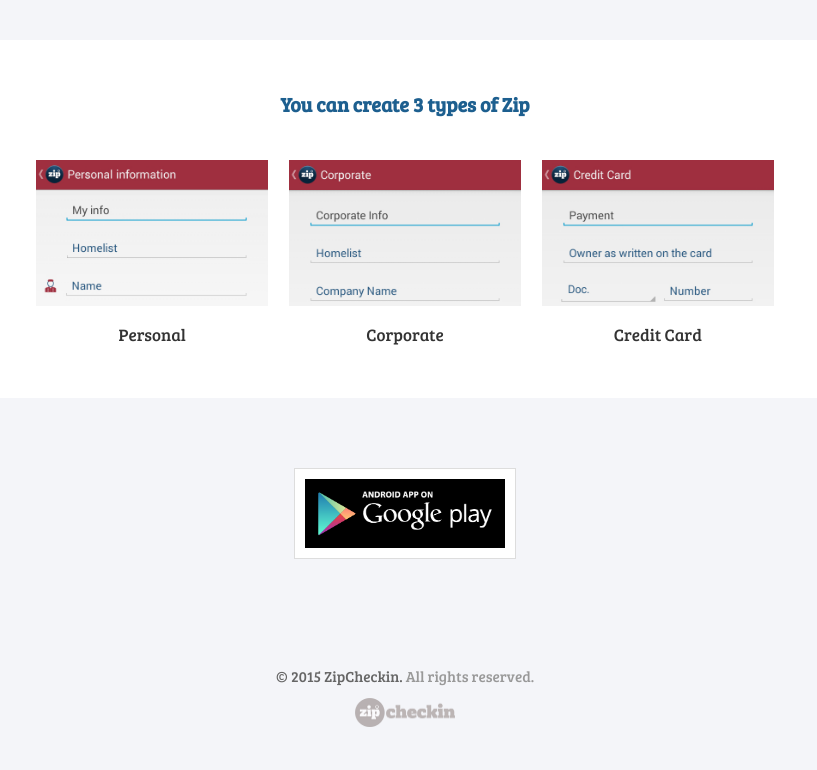
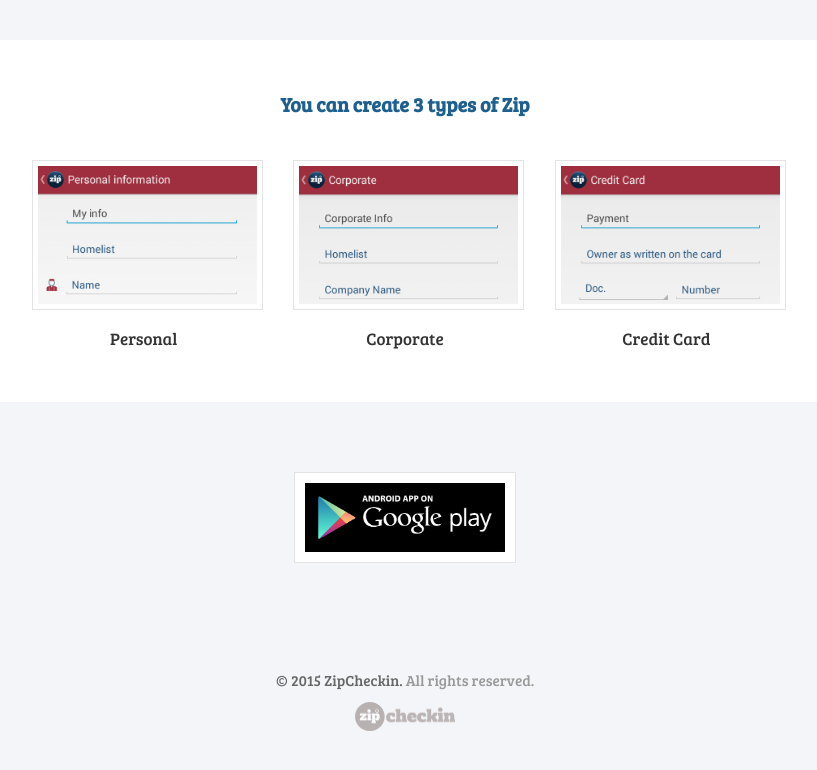
Before and after one commit to zipcheckin/zipcheckin.github.io, a Jekyll site: the page built from index.html, in a window 1280 px wide and 1400 px high, scrolled down 302 px. Shown: the part 563-1333 px from the top of the window, without its empty margins (235-1052 px from the left). Built offline with Jekyll 4.4.1, drawn with Linux system fonts in a browser that asks for light colours; nearby versions of some CDN libraries.

Commit message:
Screen gallery responsive

```diff
--- a/_sass/_layout.scss
+++ b/_sass/_layout.scss
@@ -114,12 +114,14 @@
   margin: 40px 0 0 0;
 
   li {
-    width: 27%;
-    margin: 0 1% 0 1%;
+    width: 26%;
+    margin: 0 2% 0 2%;
     display: inline-block;
 
     img {
-      width: 100%;
+      width: 98%;
+      border: 1px solid $light-grey;
+      padding: 5px;
     }
 
     p {
@@ -177,7 +179,7 @@
     margin-top: 70px;
     padding: 10px;
     background: $white;
-    border: 1px solid #ddd;
+    border: 1px solid $light-grey;
 
     &:hover {
       opacity: .9;
--- a/_sass/_responsive.scss
+++ b/_sass/_responsive.scss
@@ -88,11 +88,16 @@
   }
 
   .screen-gallery {
-    margin-top: 10px;
+    margin-top: -10px;
 
     li {
-      width: 40%;
-      margin: 50px 1% 0 1%;
+      width: 100%;
+      margin: 50px 0 0 0;
+
+      img {
+        width: 60%;
+        margin: auto;
+      }
     }
   }
 
@@ -105,17 +110,6 @@
 
 @media only screen and (max-width: 400px) {
 
-  .screen-gallery {
 
-    li {
-      width: 100%;
-      margin: 50px 0 0 0;
-
-      img {
-        width: 50%;
-        margin: auto;
-      }
-    }
-  }
 
 }
--- a/css/main.scss
+++ b/css/main.scss
@@ -16,6 +16,7 @@
 
 $background-color: #f4f5f9;
 $white:            #fff;
+$light-grey:       #e3e3e3;
 $grey1:            #999;
 $grey2:            #666;
 $text-color:       #333;
```
